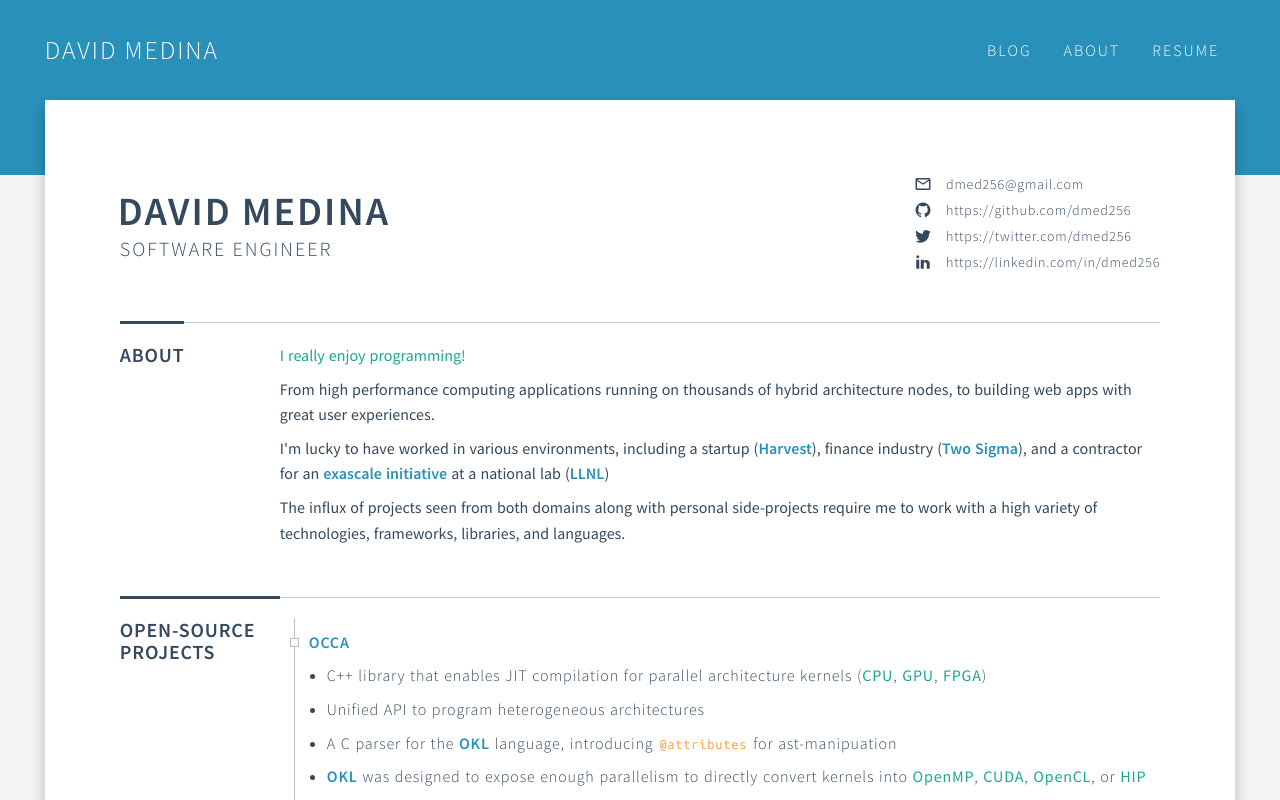
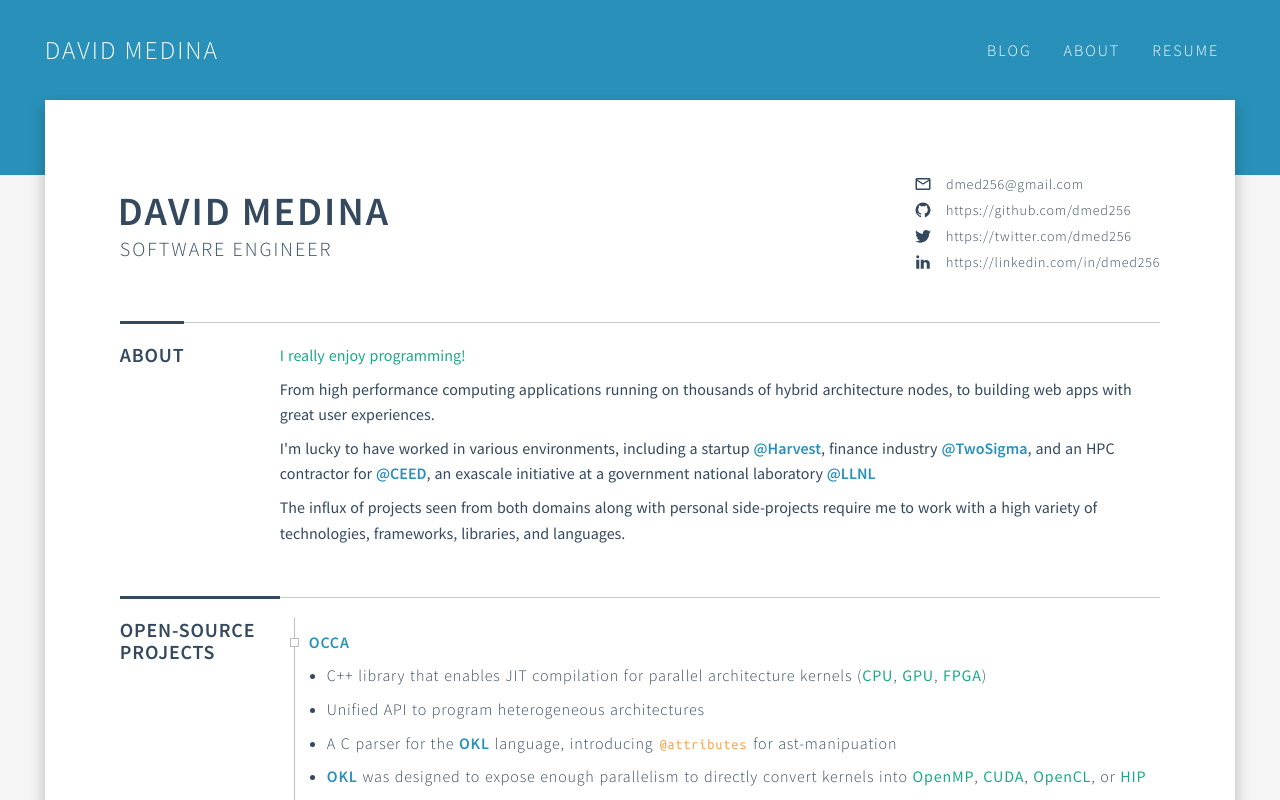
Before and after one commit to dmed256/dmed256.com, a React (Create React App) app: page /resume in a window 1280 px wide. Shown: the top 800 px of the page. Built offline with nearby package versions, Linux system fonts and the light colour scheme.

Commit message:
[Resume] Minor changes

```diff
--- a/src/pages/Resume/About.tsx
+++ b/src/pages/Resume/About.tsx
@@ -17,22 +17,22 @@ const About = () => (
     </Typography>
 
     <Typography variant="body1">
-      I'm lucky to have worked in various environments, including a startup (
+      I'm lucky to have worked in various environments, including a startup&nbsp;
       <InlineLink href="https://www.hvst.com">
-        Harvest
+        @Harvest
       </InlineLink>
-      ), finance industry (
-        <InlineLink href="https://www.twosigma.com">
-          Two Sigma
-        </InlineLink>
-      ), and a contractor for an&nbsp;
+      {','} finance industry&nbsp;
+      <InlineLink href="https://www.twosigma.com">
+        @TwoSigma
+      </InlineLink>
+      {','} and an HPC contractor for&nbsp;
       <InlineLink href="http://ceed.exascaleproject.org">
-        exascale initiative
-      </InlineLink> at a national lab (
+        @CEED
+      </InlineLink>
+      {','} an exascale initiative at a government national laboratory&nbsp;
       <InlineLink href="https://www.llnl.gov">
-        LLNL
+        @LLNL
       </InlineLink>
-      )
     </Typography>
 
     <Typography variant="body1">
```
